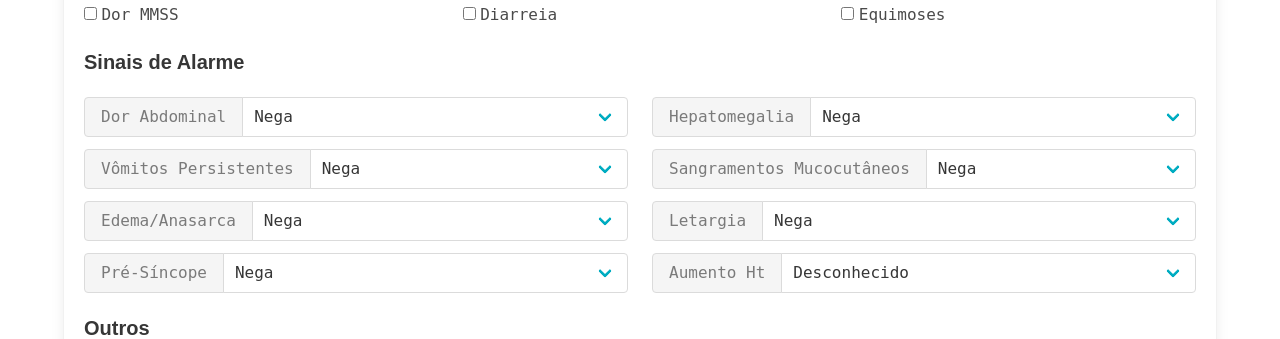
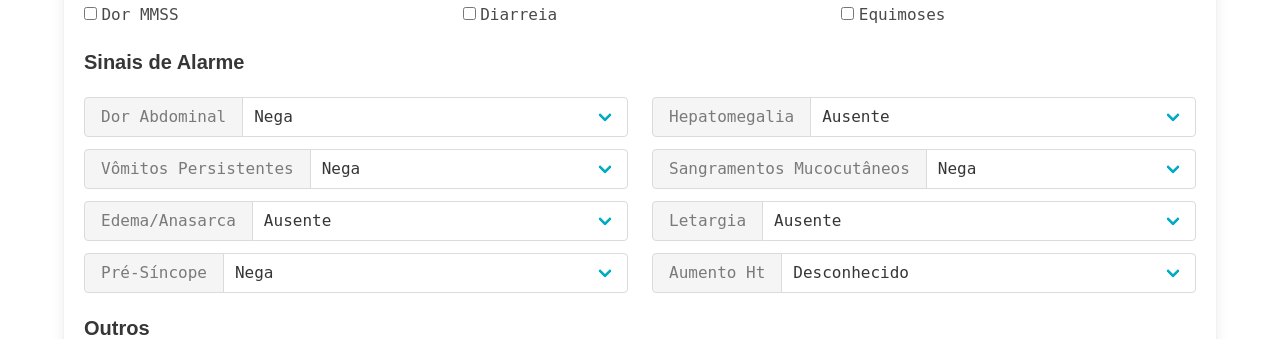
Before and after one commit to Nereare/modelos-pront, a PHP site: page /dengue.php in a window 1280 px wide. Shown: the part 1330-1669 px from the top of the page. Run offline with PHP 8.4, Linux system fonts and the light colour scheme; style sheets or scripts are compiled from the project's sources; some libraries are stand-ins or nearby versions.

Commit message:
Corrigir bugs menores

```diff
--- a/dengue.php
+++ b/dengue.php
@@ -359,6 +359,7 @@ if (isset($_COOKIE["sr_header"])) {
                     <option value="nega" selected>Nega</option>
                     <option value="leve">Leve</option>
                     <option value="PERSISTENTE">PERSISTENTE</option>
+                    <option value="REFRATÁRIA A ANALGESIA">REFRATÁRIA</option>
                   </select>
                 </div>
               </div>
@@ -383,8 +384,8 @@ if (isset($_COOKIE["sr_header"])) {
               <div class="control is-expanded">
                 <div class="select is-fullwidth">
                   <select id="alarm-oedema">
-                    <option value="nega" selected>Nega</option>
-                    <option value="REFERE">REFERE</option>
+                    <option value="ausente" selected>Ausente</option>
+                    <option value="PRESENTE">PRESENTE</option>
                   </select>
                 </div>
               </div>
@@ -411,7 +412,7 @@ if (isset($_COOKIE["sr_header"])) {
               <div class="control is-expanded">
                 <div class="select is-fullwidth">
                   <select id="alarm-liver">
-                    <option value="nega" selected>Nega</option>
+                    <option value="ausente" selected>Ausente</option>
                     <option value="PRESENTE">PRESENTE</option>
                     <option value="não avaliada">N/A</option>
                   </select>
@@ -442,8 +443,8 @@ if (isset($_COOKIE["sr_header"])) {
               <div class="control is-expanded">
                 <div class="select is-fullwidth">
                   <select id="alarm-letargy">
-                    <option value="nega" selected>Nega</option>
-                    <option value="REFERE">REFERE</option>
+                    <option value="ausente" selected>Ausente</option>
+                    <option value="PRESENTE">PRESENTE</option>
                   </select>
                 </div>
               </div>
--- a/js/dengue.js
+++ b/js/dengue.js
@@ -516,7 +516,7 @@ function get_S(eval_time) {
     s.push("Paciente vem ao PS referindo " + humanList(symps) + ".");
     // Headache
     if ($("#symp-headache").is(":checked")) {
-      let headache = "Caracterzia cefaleia como";
+      let headache = "Caracteriza cefaleia como";
       if ($("#headache-desc").val() != "mal-caracterizada") { headache += " em"; }
       headache += " " + $("#headache-desc").val();
       headache += " " + $("#headache-location").val();
@@ -545,7 +545,7 @@ function get_S(eval_time) {
     }
     // Fever
     if ($("#symp-fever").is(":checked")) {
-      let fever = "Caracterzia febre como ";
+      let fever = "Caracteriza febre como ";
       fever += $("#fever-measure").val();
       if ($("#fever-measure").val() == "aferida, de até ") {
         fever += $("#fever-max").val() + "°C";
@@ -611,8 +611,9 @@ function get_S(eval_time) {
     }
     s.push(allergies);
     // Work
+    let pronoun = $("#pronouns").val();
     if ($("#work").val() != "") {
-      s.push("# Trabalho: " + $("#work").val() + ".");
+      s.push("# Trabalho: " + $("#work").val().replaceAll("[[PRONOUN]]", pronoun) + ".");
     }
 
     // Days info
```
